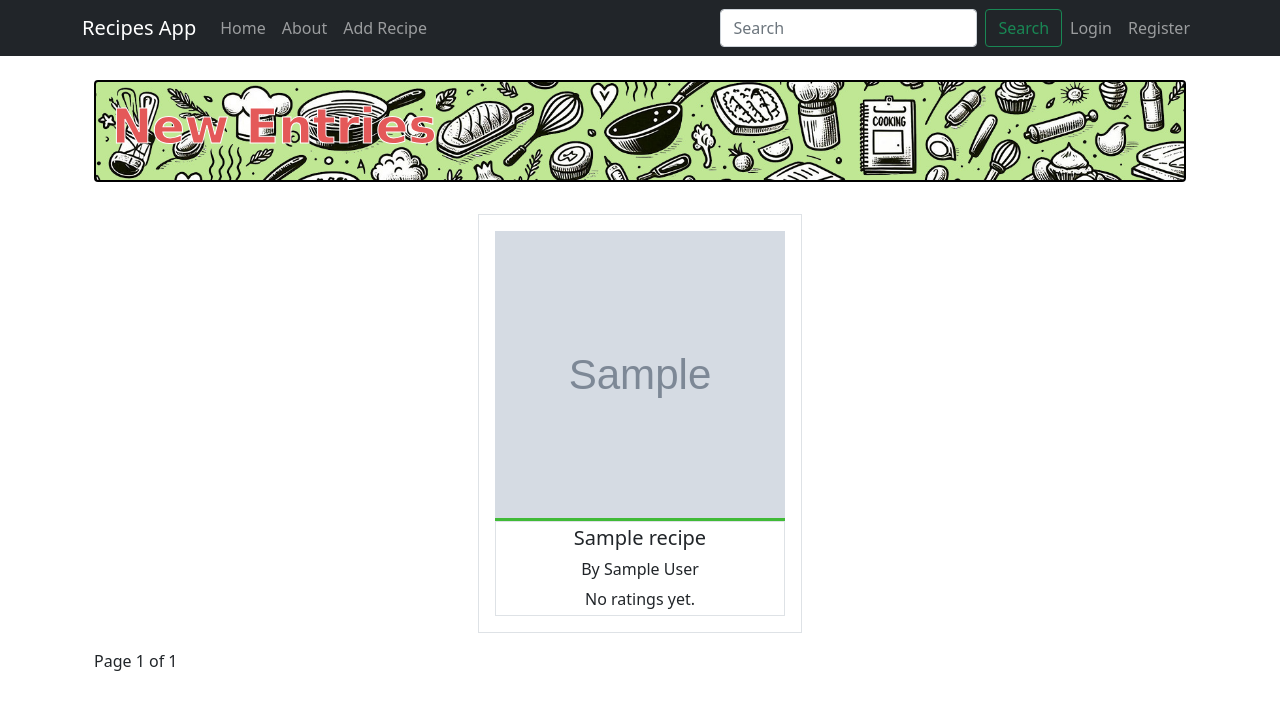
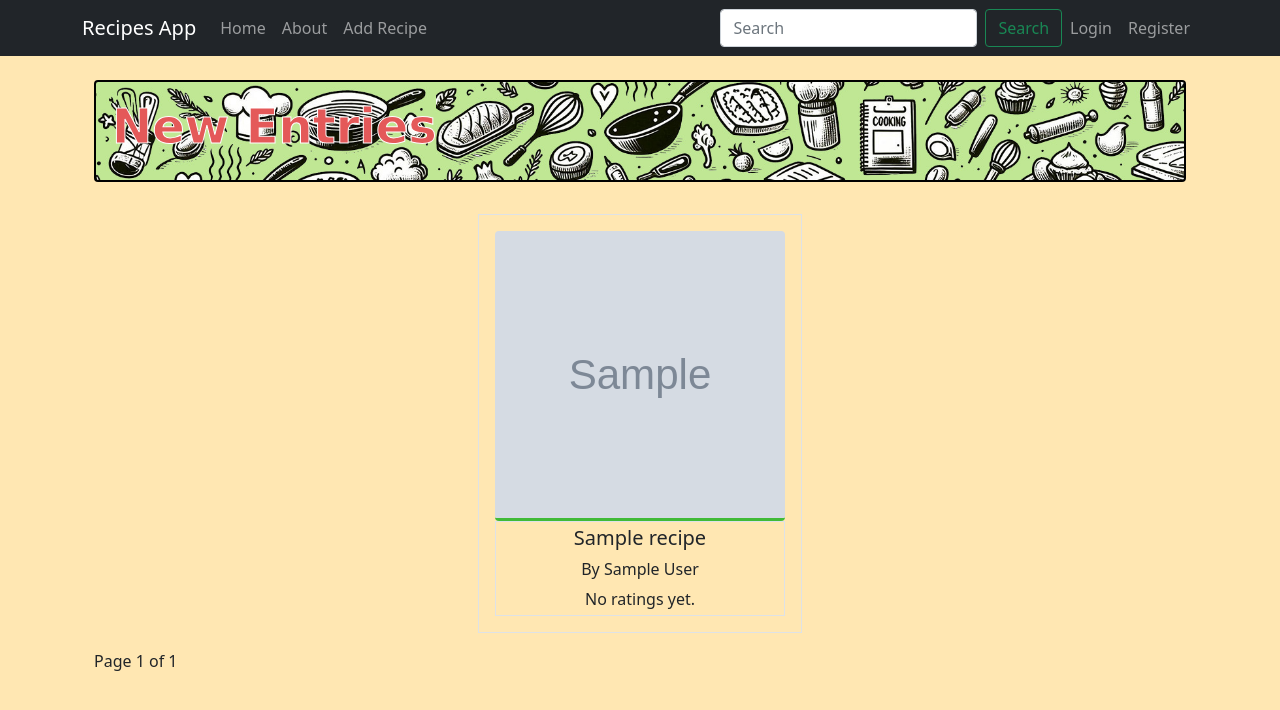
Before and after one commit to Arma-17/PPM-webapp-recipes, a Django app: template recipes/templates/recipes/index.html in a window 1280 px wide. Shown: the top 710 px of the page. Run offline with Django 3.2, Linux system fonts and the light colour scheme; the template is opened without the code that fills it: most values are stand-ins (such as "Sample title", 1, 10 or a date in 2020); grey boxes marked "Sample" are stand-in pictures; some libraries are stand-ins or nearby versions.

Commit message:
Color change Co-authored-by: Tom <Tommaso-Bev@users.noreply.github.com>

```diff
--- a/recipes/templates/recipes/index.html
+++ b/recipes/templates/recipes/index.html
@@ -32,7 +32,7 @@
             <div class="single-best-receipe-area p-3 border flex-grow-1">
             <div class="ratio ratio-1x1"> <!-- Set fixed aspect ratio of 1:1 (square) -->
                 {% if recipe.img %}
-                <img src="{{ recipe.img.url }}" class="img-fluid object-fit-cover" alt="{{ recipe.title }}">
+                <img src="{{ recipe.img.url }}" class="img-fluid object-fit-cover rounded" alt="{{ recipe.title }}">
                 {% else %}
                 <img src="/media/images/no_image_available.png" class="img-fluid object-fit-cover" alt="{{ recipe.title }}">
                 {% endif %}
--- a/static/css/styles.css
+++ b/static/css/styles.css
@@ -1,4 +1,9 @@
 /* :: 8.0 Best Receipe Area */
+
+body{
+  background-color: #ffe7b2;
+}
+
 .best-receipe-area {
   position: relative;
   z-index: 1;
```
